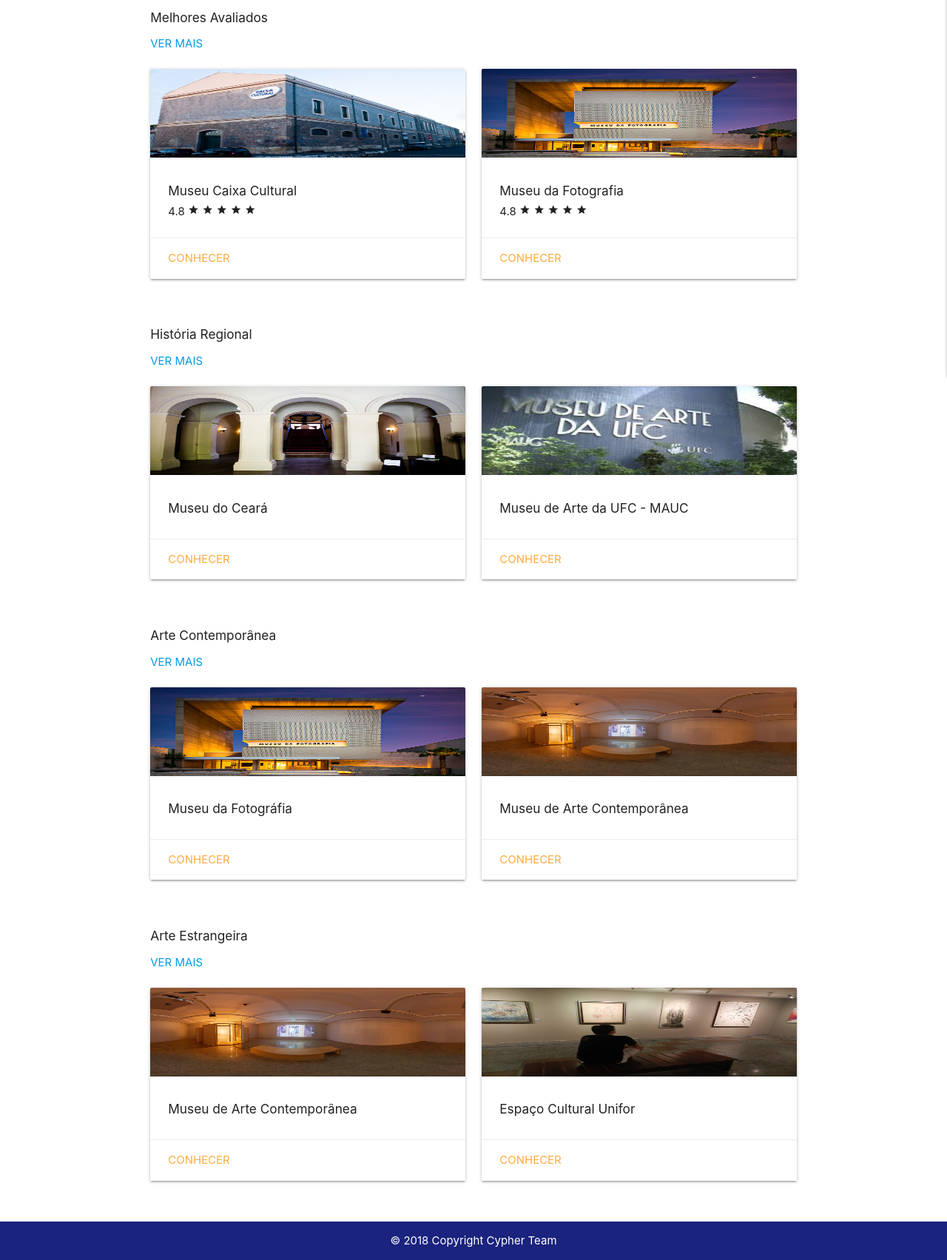
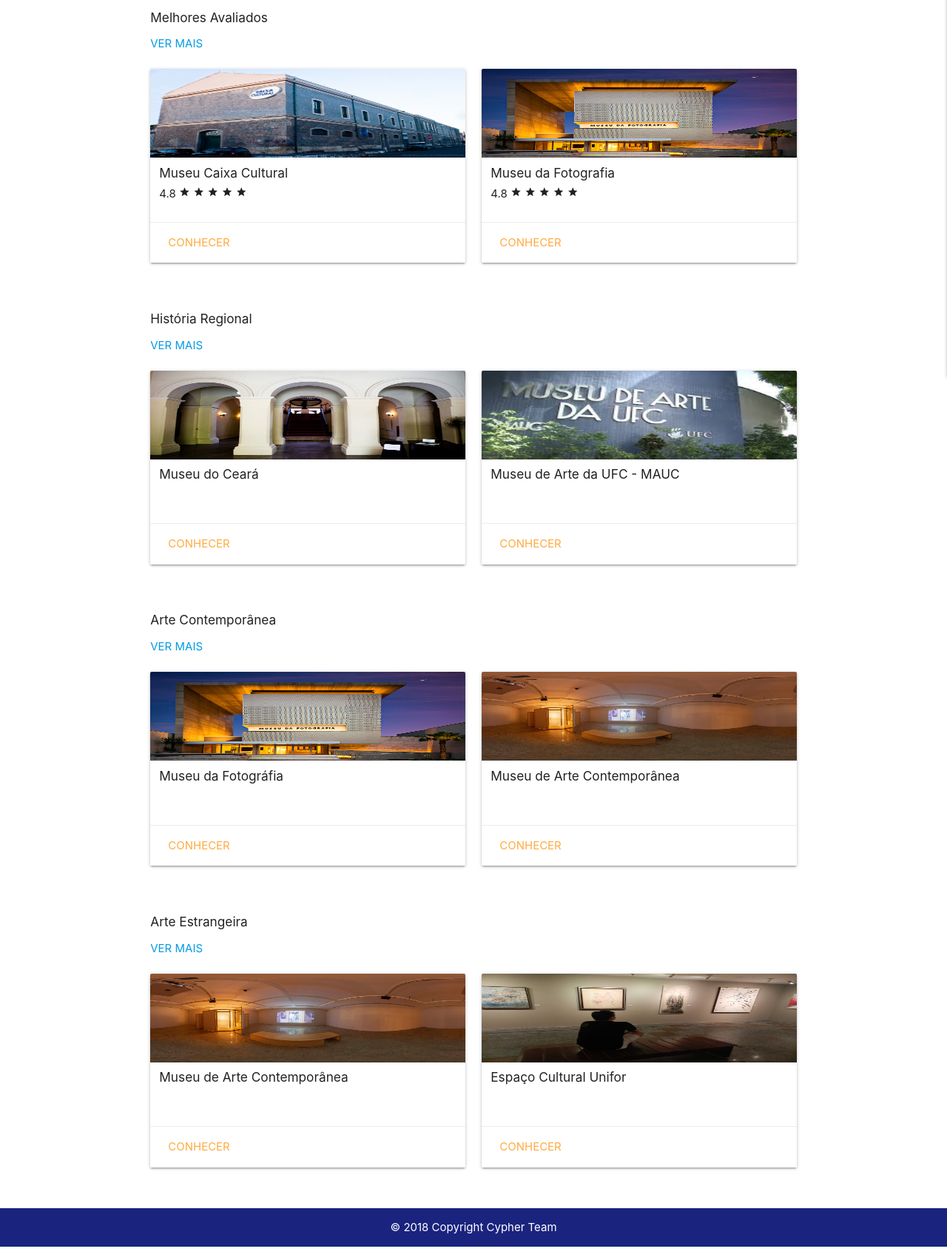
Before and after one commit to vamus-fortaleza/vamus, a plain HTML site: page index.html in a window 1280 px wide. Shown: the part 351-2054 px from the top of the page at 74% size. Drawn offline with Linux system fonts and the light colour scheme.

Commit message:
Ajustando os tamanho dos mini cards

```diff
--- a/css/style.css
+++ b/css/style.css
@@ -86,20 +86,19 @@ div.close-button a i {
 	padding-bottom: 1rem;
 }
 
-#googleMap {
-	width: 100%;
-	height: 200px;
-}
 
-./*row .col.s6 {
-	padding-left: 0;
-	padding-right: 0;
-}*/
-
-.card .card-image img.mini-image {
+div.card .card-image img.mini-image {
 	height: 8rem;
 }
 
-.card .card-image img {
+div.card .card-content.mini-card-content {
+	padding-top: 0;
+	padding-bottom: 0;
+	padding-left: 12px;
+	padding-right: 12px;
+	min-height: 5rem;
+}
+
+/*.card .card-image img {
 	height: 8rem;
-}
+}*/
--- a/index.html
+++ b/index.html
@@ -45,7 +45,6 @@
 		<!-- Sidenav Collapse Structure -->
 	    <ul id="menu-slide-out" class="sidenav">
 	      	<li>
-	      		<i class="material-icons">home</i>
 				<a href="index.html">Página Inicial</a>
 			</li>
 			<!-- Dropdown Trigger -->
@@ -120,7 +119,7 @@
 									<div class="card-image">
 										<img class="mini-image" src="images/museu-caixa-cultural-0001.jpg">
 									</div>
-									<div class="card-content">
+									<div class="card-content mini-card-content">
 										<h6>Museu Caixa Cultural</h6>
 										<p class="rate">
 											4.8
@@ -141,7 +140,7 @@
 									<div class="card-image">
 										<img class="mini-image" src="images/museu-fotografia-0001.jpg">
 									</div>
-									<div class="card-content">
+									<div class="card-content mini-card-content">
 										<h6>Museu da Fotografia</h6>
 										<p>
 											4.8
@@ -176,7 +175,7 @@
 									<div class="card-image">
 										<img class="mini-image" src="images/museu-ceara-0001.jpg">
 									</div>
-									<div class="card-content">
+									<div class="card-content mini-card-content">
 										<h6>Museu do Ceará</h6>
 									</div>
 									<div class="card-action">
@@ -189,7 +188,7 @@
 									<div class="card-image">
 										<img class="mini-image" src="images/mauc-0001.jpg">
 									</div>
-									<div class="card-content">
+									<div class="card-content mini-card-content">
 										<h6>Museu de Arte da UFC - MAUC</h6>
 									</div>
 									<div class="card-action">
@@ -216,7 +215,7 @@
 									<div class="card-image">
 										<img class="mini-image" src="images/museu-fotografia-0001.jpg">
 									</div>
-									<div class="card-content">
+									<div class="card-content mini-card-content">
 										<h6>Museu da Fotográfia</h6>
 									</div>
 									<div class="card-action">
@@ -229,7 +228,7 @@
 									<div class="card-image">
 										<img class="mini-image" src="images/museu-contemporaneo-0001.jpg">
 									</div>
-									<div class="card-content">
+									<div class="card-content mini-card-content">
 										<h6>Museu de Arte Contemporânea</h6>
 									</div>
 									<div class="card-action">
@@ -256,7 +255,7 @@
 									<div class="card-image">
 										<img class="mini-image" src="images/museu-contemporaneo-0001.jpg">
 									</div>
-									<div class="card-content">
+									<div class="card-content mini-card-content">
 										<h6>Museu de Arte Contemporânea</h6>
 									</div>
 									<div class="card-action">
@@ -269,7 +268,7 @@
 									<div class="card-image">
 										<img class="mini-image" src="images/espaco-cultural-unifor-0001.jpg">
 									</div>
-									<div class="card-content">
+									<div class="card-content mini-card-content">
 										<h6>Espaço Cultural Unifor</h6>
 									</div>
 									<div class="card-action">
```
